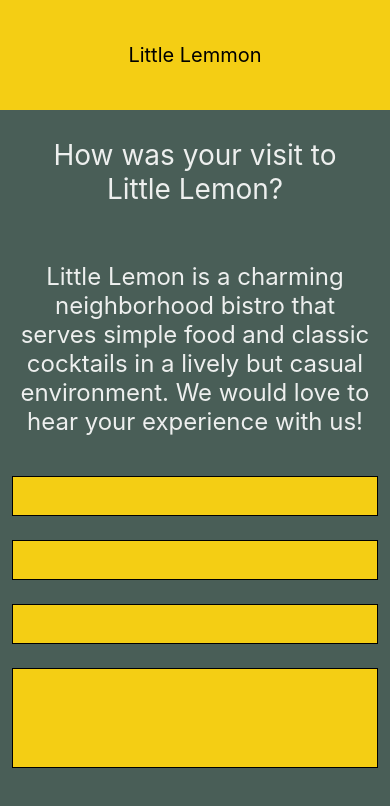
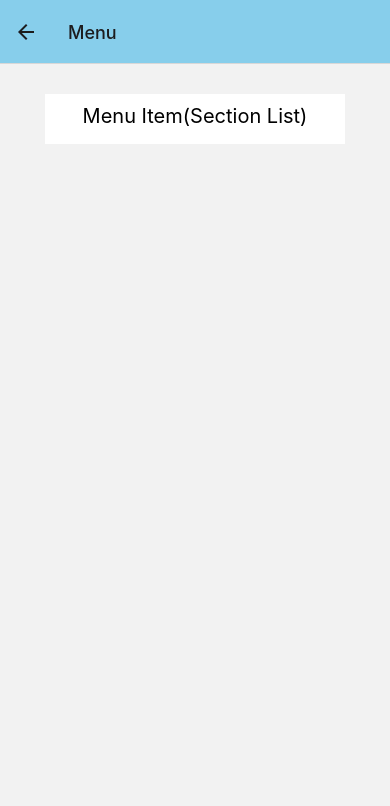
Before and after one commit to Nazmos27/react-native-practice-project, a React Native app: screen /Menu in a window 390 px wide. Shown: the top 806 px of the page. Built offline with nearby package versions, Linux system fonts and the light colour scheme.

Commit message:
moving between screens with react navigation

```diff
--- a/App.js
+++ b/App.js
@@ -1,23 +1,24 @@
 import { StyleSheet, Text, View } from 'react-native';
 import LittleLemmonHeader from './components/LittleLemmonHeader';
-import LittleLemmonFooter from './components/LittleLemmonFooter';
-import UserFeedbackForm from './components/UserFeedbackForm';
+import LittleLemmonWlcm from './components/LittleLemmonWlcm'
+import SectionListPractice from './components/SectionListPractice';
+
+
+import { NavigationContainer } from '@react-navigation/native';
+import { createNativeStackNavigator } from '@react-navigation/native-stack';
+
+const Stack = createNativeStackNavigator()
 
 export default function App() {
   return (
 
-    <View style={{flex:1,backgroundColor: '#495E57'}}>
-      <LittleLemmonHeader></LittleLemmonHeader>
-      {/* <LittleLemmonWlcm></LittleLemmonWlcm>
-      <View style={{bottom:-200}}>
-      <LittleLemmonFooter></LittleLemmonFooter>
-      </View> */}
-      {/* <MenuItems></MenuItems> */}
-      {/* <MenuWithFlatList></MenuWithFlatList> */}
-      {/* <FlatlistPractice></FlatlistPractice> */}
-      {/* <SectionListPractice></SectionListPractice> */}
-      <UserFeedbackForm></UserFeedbackForm>
-    </View>
+    <NavigationContainer>
+      <Stack.Navigator initialRouteName="Welcome" screenOptions={{headerStyle:{backgroundColor:'skyblue'}}}>
+        <Stack.Screen name={"Welcome"} component={LittleLemmonWlcm}></Stack.Screen>
+        <Stack.Screen name="Menu" component={SectionListPractice}></Stack.Screen>
+      </Stack.Navigator>
+
+    </NavigationContainer>
   );
 }
 
--- a/components/LittleLemmonWlcm.js
+++ b/components/LittleLemmonWlcm.js
@@ -1,11 +1,14 @@
 import React from 'react'
-import { Text, View } from 'react-native'
+import { Button, Pressable, Text, View } from 'react-native'
 
-const LittleLemmonWlcm = () => {
+const LittleLemmonWlcm = ({navigation}) => {
   return (
-    <View style={{padding:40,flex:0.5}}>
+    <View style={{padding:40,flex:0.5,backgroundColor:'green'}}>
         <Text style={{textAlign:'center',color:'white',fontSize:30}}>Welcome to little Lemon</Text>
         <Text style={{color:'white',textAlign:'center',fontSize:20,marginTop:40,padding:20}}>Little Lemon is a charming neighborhood bistro that serves simple food and classic cocktails in a lively but casual environment. We would love to hear more about your experience with us!</Text>
+        <Pressable>
+          <Button onPress={() => navigation.navigate("Menu")} title='View Menu'></Button>
+        </Pressable>
     </View>
   )
 }
--- a/components/SectionListPractice.js
+++ b/components/SectionListPractice.js
@@ -1,5 +1,5 @@
-import React from 'react'
-import { SectionList, StyleSheet, Text, View } from 'react-native'
+import React, { useState } from 'react'
+import { Pressable, SectionList, StyleSheet, Text, View } from 'react-native'
 
 const menuItemsToDisplay = [
   {
@@ -45,7 +45,7 @@ const menuItemsToDisplay = [
   },
 ];
 
-const Item = ({ name, price}) => (
+const Item = ({ name, price }) => (
   <View style={menuStyles.itemStyle}>
     <Text style={menuStyles.itemText}>{name}</Text>
     <Text style={menuStyles.itemText}>{price}</Text>
@@ -68,18 +68,26 @@ const SectionListPractice = () => {
     <Text style={menuStyles.footerText}>All rights reserved by Little Lemon,2022</Text>
   </View>
 
+  const [showMenu, setShowMenu] = useState(false)
+
   return (
     <View style={menuStyles.container}>
-            <Text>Menu Item(Section List)</Text>
+      <Pressable
+      style={menuStyles.pressArea}
+      onPress={() => setShowMenu(!showMenu)}>
+        <Text style={{height:50,width:300,backgroundColor:'white',fontSize:20,textAlign:'center',padding:10}}>Menu Item(Section List)</Text>
+      </Pressable>
+      {showMenu &&
         <SectionList
           sections={menuItemsToDisplay}
-                keyExtractor={(item,index) => item+index}
+          keyExtractor={(item, index) => item + index}
           renderItem={renderItem}
           renderSectionHeader={renderSectionHeader} //here "render" used in props will render every time for new element of that array.header should be used every time but footer should be used only one time thats why header is rendered every time with renderSectionHeader but footer is not generated by renderSectionFooter rather ListFooterComponent ensures one time creation of footer!
           ListFooterComponent={Footer}
           ItemSeparatorComponent={Separator}
 
         ></SectionList>
+      }
     </View>
   )
 }
@@ -113,10 +121,16 @@ const menuStyles = StyleSheet.create({
     flexWrap: 'wrap',
     textAlign: 'center',
   },
-    itemStyle:{
-        flexDirection:'row',
-        justifyContent:"space-between",
-        padding:20
+  itemStyle: {
+    flexDirection: 'row',
+    justifyContent: "space-between",
+    padding: 20
+  },
+  pressArea:{
+    flex:0.1,
+    justifyContent:'center',
+    alignItems:'center',
+    marginVertical:20
   }
 });
 export default SectionListPractice
--- a/package.json
+++ b/package.json
@@ -9,10 +9,14 @@
     "web": "expo start --web"
   },
   "dependencies": {
+    "@react-navigation/native": "^6.1.7",
+    "@react-navigation/native-stack": "^6.9.13",
     "expo": "~49.0.7",
     "expo-status-bar": "~1.6.0",
     "react": "18.2.0",
-    "react-native": "0.72.3"
+    "react-native": "0.72.3",
+    "react-native-safe-area-context": "4.6.3",
+    "react-native-screens": "~3.22.0"
   },
   "devDependencies": {
     "@babel/core": "^7.20.0"
```
Also changed, not shown: components/ImageCompo.js (added, +10 -0 lines), components/PressableButton.js (added, +32 -0 lines), 1 other file (tests, documents, lock files or other folders). Lines whose indentation alone changed are shown as unchanged.
